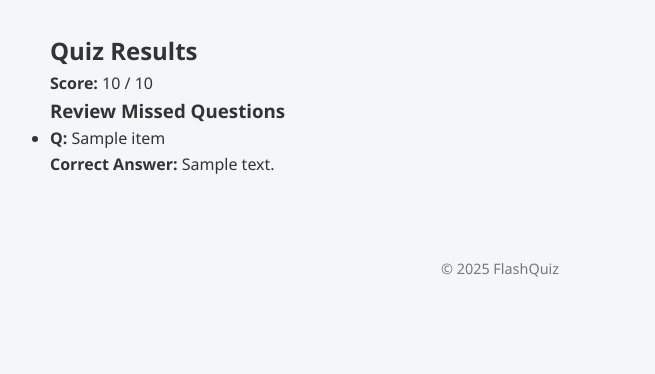
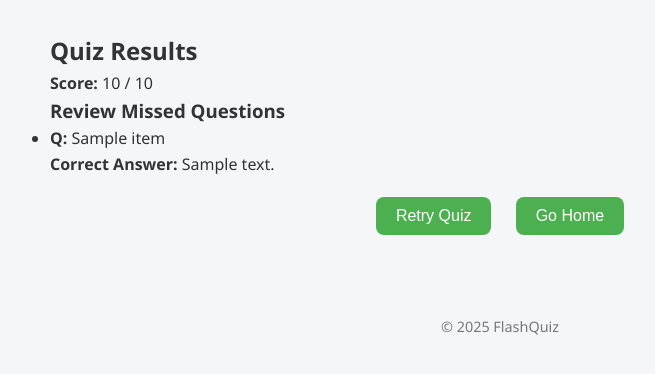
Before and after one commit to OwusuIsaac/FlashQuiz, a Flask app: template templates/results.html in a window 1280 px wide. Shown: the part 85-459 px from the top of the page, without its empty margins (140-795 px from the left). Run offline with Flask 3, Linux system fonts and the light colour scheme; the template is opened without the code that fills it: most values are stand-ins (such as "Sample title", 1, 10 or a date in 2020).

Commit message:
fianl commit

```diff
--- a/app.py
+++ b/app.py
@@ -27,6 +27,7 @@ def load_users():
             try: return json.load(f)
             except: return []
     return []
+
 
 def save_users(users):
     with open(DATA_FILE, 'w', encoding='utf-8') as f:
--- a/static/styles.css
+++ b/static/styles.css
@@ -229,6 +229,28 @@ tr:hover {
   border-color: #2a9d8f;
 }
 
+.results-buttons {
+  margin-top: 20px;
+  text-align: center;
+}
+
+.results-buttons button {
+  padding: 10px 20px;
+  margin: 0 10px;
+  font-size: 16px;
+  cursor: pointer;
+  border: none;
+  background-color: #4CAF50;
+  color: white;
+  border-radius: 8px;
+  transition: background-color 0.3s ease;
+}
+
+.results-buttons button:hover {
+  background-color: #45a049;
+}
+
+
 /* Grouped Forms Layout */
 .centered-container {
   display: flex;
--- a/templates/home.html
+++ b/templates/home.html
@@ -37,7 +37,7 @@
         <label for="format">Question Format</label>
         <select id="format" name="format">
           <option value="mcq">Multiple Choice</option>
-          <option value="short_answer">Short Answer</option>
+          <!--<option value="short_answer">Short Answer</option> -->
         </select>
 
         <label for="numQuestions">Number of Questions</label>
--- a/templates/results.html
+++ b/templates/results.html
@@ -35,8 +35,17 @@
         </ul>
       </div>
       {% else %}
-      <p class="congrats">🎉 Great job! You got all questions right!</p>
+      <p class="congrats"> Great job! You got all questions right!</p>
       {% endif %}
+
+      <div class="results-buttons">
+        <form action="{{ url_for('quiz') }}" method="get" style="display:inline;">
+          <button type="submit">Retry Quiz</button>
+        </form>
+        <form action="{{ url_for('home') }}" method="get" style="display:inline;">
+          <button type="submit">Go Home</button>
+        </form>
+      </div>
     </section>
   </main>
 
```
Also changed, not shown: users.json (+42 -1 lines).
